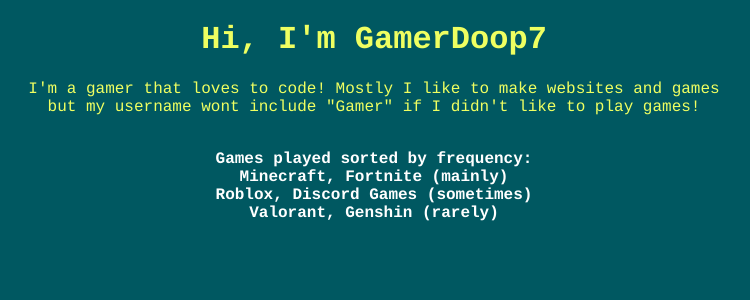
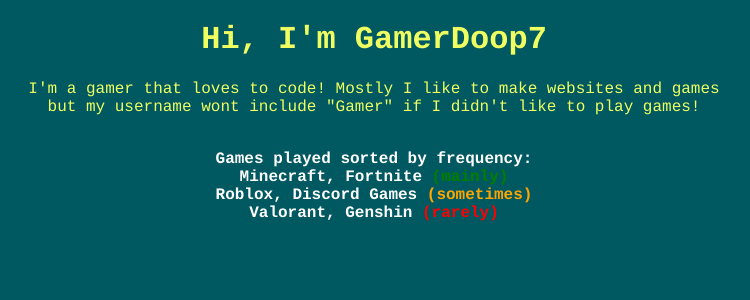
Before and after one commit to GyaraDeez/Aehnaland, a PHP site: page /bio in a window 1280 px wide. Shown: the part 54-354 px from the top of the page, without its empty margins (266-1016 px from the left). Run offline with PHP 8.4, Linux system fonts and the light colour scheme.

Commit message:
added color for frequency

```diff
--- a/bio/index.html
+++ b/bio/index.html
@@ -44,9 +44,9 @@
         but my username wont include "Gamer" if I didn't like to play games!<br><br>
         </p><p class="gamelist">
         Games played sorted by frequency:<br>
-        Minecraft, Fortnite (mainly)<br>
-        Roblox, Discord Games (sometimes)<br>
-        Valorant, Genshin (rarely)<br>
+        Minecraft, Fortnite <span class="often">(mainly)</span><br>
+        Roblox, Discord Games <span class="rare">(sometimes)</span><br>
+        Valorant, Genshin <span class="veryrare">(rarely)</span><br>
 
     </p>
 </body>
--- a/bio/style.css
+++ b/bio/style.css
@@ -17,6 +17,15 @@ p {
 .gamelist {
     color:white;
     font-weight:bold;
+}
+.often {
+    color:green;
+}
+.rare {
+    color:orange;
+}
+.veryrare {
+    color:red;
 }
 
 button {
```
